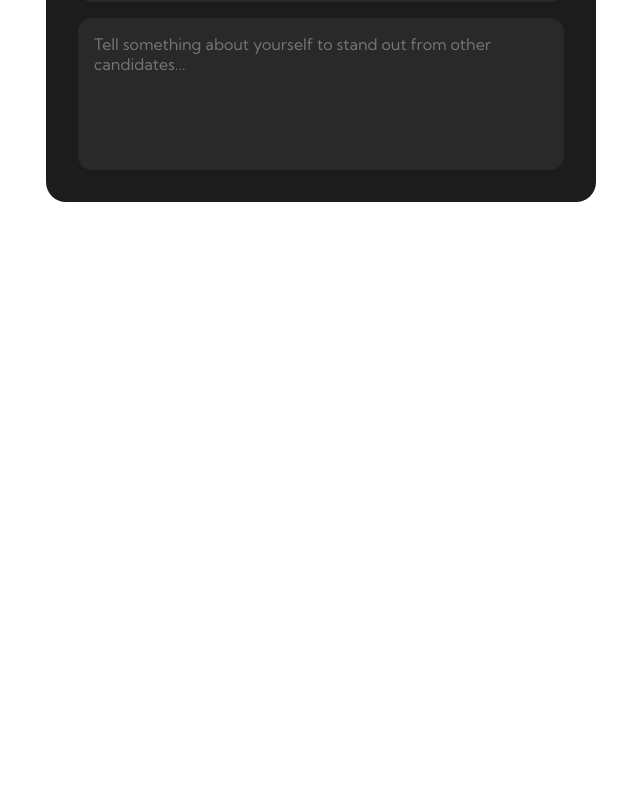
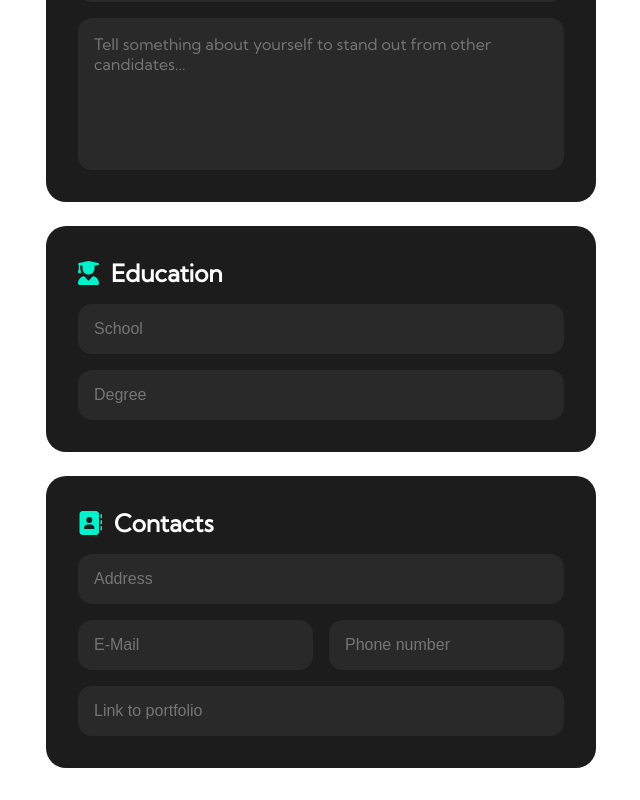
Before and after one commit to Ro-yeee/Resume-App, a React (Vite) app: page / in a window 1280 px wide. Shown: the part 472-1272 px from the top of the page, without its empty margins (319-959 px from the left). Before the commit the page ends 800 px from the top, so only its background shows below. Built offline with nearby package versions, Linux system fonts and the light colour scheme.

Commit message:
Added Education and Contact Form components.

```diff
--- a/src/App.css
+++ b/src/App.css
@@ -225,3 +225,91 @@ textarea:focus ,textarea:hover{
         margin: 0 auto;
     }
 }
+
+/* Experience Form Section */
+
+.ExperienceForm{
+    background: #1c1c1c;
+    color: white;
+    padding: 2rem;
+    border-radius: 20px;
+    max-width: 550px;
+    font-family: 'Kumbh Sans', sans-serif;
+    display: flex;
+    flex-direction: column;
+    gap: 1rem;
+}
+
+@media(max-width:1340px){
+    .ExperienceForm{
+        width: 100%;
+        margin: 0 auto;
+    }
+}
+
+/* Skills Form Section */
+
+
+
+
+
+
+/* Education Form Section */
+
+.EducationForm{
+    background: #1c1c1c;
+    color: white;
+    padding: 2rem;
+    border-radius: 20px;
+    max-width: 550px;
+    font-family: 'Kumbh Sans', sans-serif;
+    display: flex;
+    flex-direction: column;
+    gap: 1rem;
+}
+
+@media(max-width:1340px){
+    .EducationForm{
+        width: 100%;
+        margin: 0 auto;
+    }
+}
+
+
+/* Contact Form Section */
+
+.ContactForm{
+    background: #1c1c1c;
+    color: white;
+    padding: 2rem;
+    border-radius: 20px;
+    max-width: 550px;
+    font-family: 'Kumbh Sans', sans-serif;
+    display: flex;
+    flex-direction: column;
+    gap: 1rem;
+}
+
+.contactMe{
+    display: flex;
+    gap: 1rem;
+}
+
+.contactMe > input{
+    color: white;
+    width: 100%;
+    padding: 1rem;
+    background: #292929;
+    outline: none;
+    border: none;
+    border-radius: 14px;
+    font-size: 100%;
+    transition: 300ms ease-in-out;
+}
+
+@media(max-width:1340px){
+    .ContactForm{
+        width: 100%;
+        margin: 0 auto;
+    }
+}
--- a/src/App.jsx
+++ b/src/App.jsx
@@ -2,6 +2,9 @@ import { useState } from 'react'
 import './App.css'
 import HeaderBox from './components/HeaderBox'
 import PersonalDataForm from './components/PersonalDataForm'
+import ExperienceForm from './components/ExperienceForm'
+import EducationForm from './components/EducationForm'
+import ContactForm from './components/ContactForm'
 
 function App() {
   const [data,setData] = useState({fileName: "",
@@ -47,11 +50,13 @@ function App() {
   return (
     <div className='App'>
       <div className='fields'>
-        <HeaderBox />
+        <HeaderBox/>
         <PersonalDataForm
             data={data}
             pictureUpload={pictureUpload}
             handlePersonalData={handlePersonalData}/>
+        <EducationForm/>
+        <ContactForm/>
       </div>
       <div className='resume' id="resume">
 
--- /dev/null
+++ b/src/components/ContactForm.jsx
@@ -0,0 +1,33 @@
+import { FontAwesomeIcon } from "@fortawesome/react-fontawesome"
+import { faAddressBook } from "@fortawesome/free-solid-svg-icons"
+
+function ContactForm() {
+  return (
+    <div className="ContactForm">
+        <h2 className="heading">
+            <FontAwesomeIcon icon={faAddressBook} className="iconNotClickable" />
+            Contacts
+        </h2>
+        <input
+            type="text"
+            placeholder="Address"
+            maxLength={80}/>
+        <div className="contactMe">
+            <input
+                type="email"
+                placeholder="E-Mail"
+                maxLength={80}/>
+            <input
+                type="tel"
+                placeholder="Phone number"
+                maxLength={15}/>
+        </div>
+        <input
+            type="link"
+            placeholder="Link to portfolio"
+            maxLength={80}/>
+    </div>
+  )
+}
+
+export default ContactForm
--- a/src/components/EducationForm.jsx
+++ b/src/components/EducationForm.jsx
@@ -1,7 +1,21 @@
+import { FontAwesomeIcon } from "@fortawesome/react-fontawesome"
+import { faUserGraduate } from "@fortawesome/free-solid-svg-icons"
+
 function EducationForm() {
   return (
-    <div>
-
+    <div className="EducationForm">
+        <h2 className="heading">
+            <FontAwesomeIcon icon={faUserGraduate} className="iconNotClickable" />
+            Education
+        </h2>
+        <input
+            type="text"
+            placeholder="School"
+            maxLength={66}/>
+        <input
+            type="text"
+            placeholder="Degree"
+            maxLength={150}/>
     </div>
   )
 }
--- a/src/components/ExperienceForm.jsx
+++ b/src/components/ExperienceForm.jsx
@@ -1,7 +1,13 @@
+import { FontAwesomeIcon } from "@fortawesome/react-fontawesome"
+import { faScrewdriverWrench } from "@fortawesome/free-solid-svg-icons"
+
 function ExperienceForm() {
   return (
-    <div>
-
+    <div className="ExperienceForm">
+        <h2 className="heading">
+            <FontAwesomeIcon icon={faScrewdriverWrench} className="iconNotClickable" />
+            Work Experience
+        </h2>
     </div>
   )
 }
```
